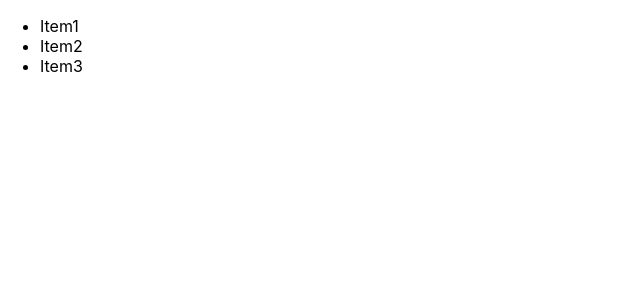
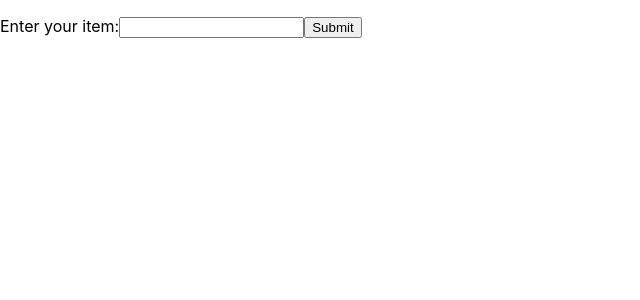
Before and after one commit to gsuzair/taskflow, a React (Create React App) app: page / in a window 1280 px wide. Shown: the top 300 px of the page, without its empty margins (0-640 px from the left). Built offline with nearby package versions, Linux system fonts and the light colour scheme; the HTML template or start-up script is replaced by a standard one.

Commit message:
useState for dynamic lists

```diff
--- a/src/App.js
+++ b/src/App.js
@@ -1,8 +1,40 @@
+import { useState } from 'react';
+import TaskList from './components/TaskList';
 import './App.css';
-import TaskList from './components/TaskList';
 
 function App() {
-  return <TaskList />;
+  const [inputData, setInputData] = useState("");
+  const [tasks, setTasks] = useState([]);
+
+  const handleSubmit = (event) => {
+    event.preventDefault();
+    if (inputData.trim() === "") return;
+
+    const newTask = {
+      id: Date.now(),
+      title: inputData,
+      done: false
+    };
+
+    setTasks([...tasks, newTask]);
+    setInputData("");
+  };
+
+  return (
+    <div>
+      <TaskList tasks={tasks} />
+      <form onSubmit={handleSubmit}>
+        <label>Enter your item:
+          <input
+            type="text"
+            value={inputData}
+            onChange={(e) => setInputData(e.target.value)}
+          />
+        </label>
+        <button type="submit">Submit</button>
+      </form>
+    </div>
+  );
 }
 
 export default App;
--- a/src/components/TaskList.js
+++ b/src/components/TaskList.js
@@ -1,14 +1,14 @@
 import TaskItem from "./TaskItem";
 
-function TaskList() {
-    let staticList = ['Item1', 'Item2', 'Item3'];
-    return (
-        <ul>
-        {staticList.map((s, index) => (
-            <TaskItem key={index} title={s} />
-        ))}
-        </ul>
-    );
+function TaskList(props) {
+  return (
+    <ul>
+      {props.tasks.map(task => (
+        <li key={task.id}>{task.title}</li>
+      ))}
+    </ul>
+  );
 }
 
+
 export default TaskList;
```
